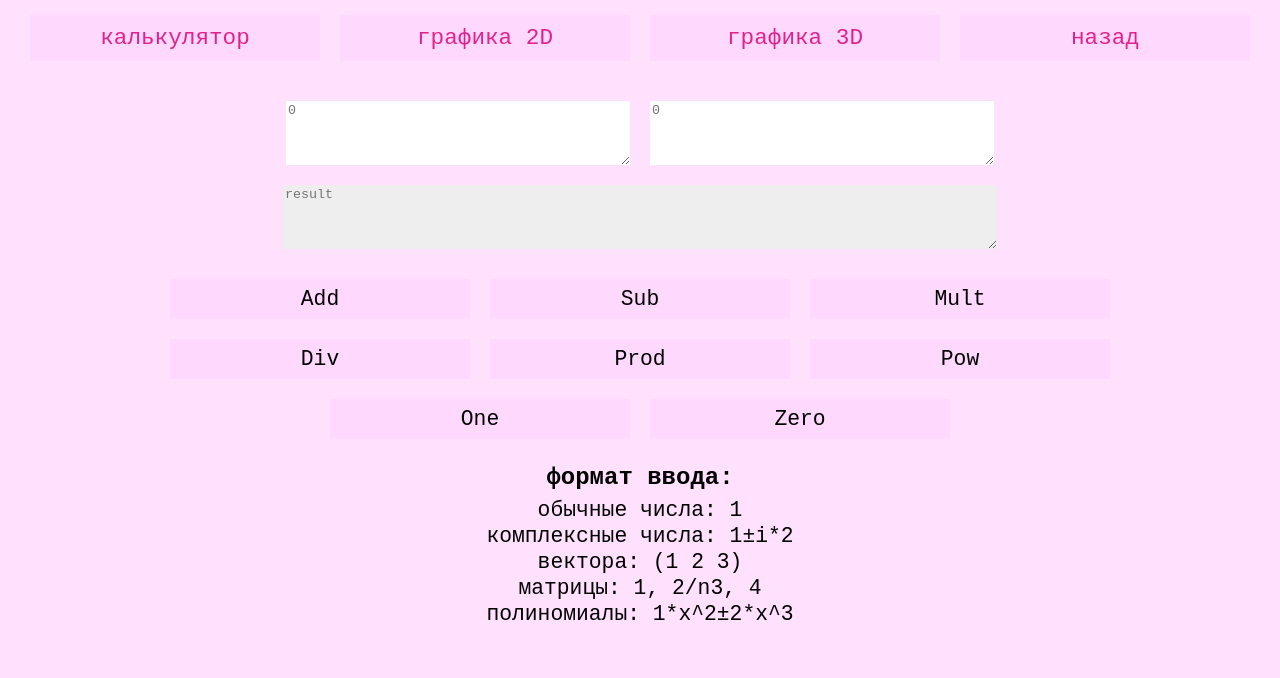
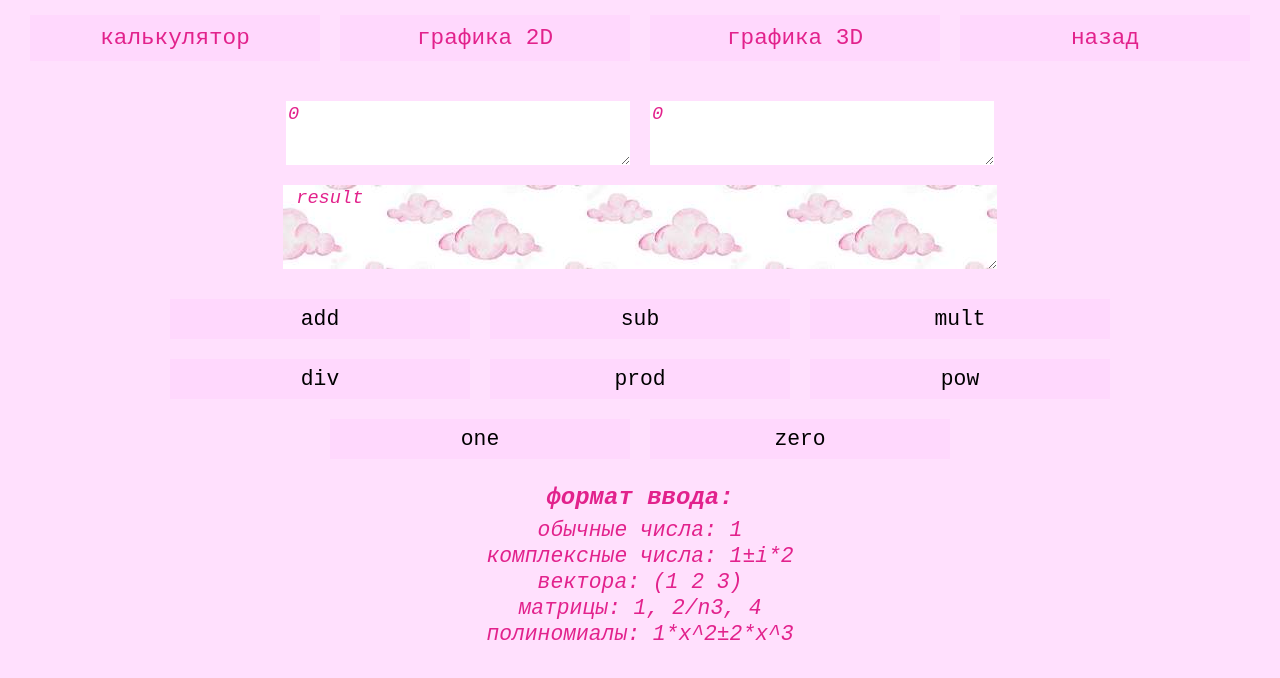
Before and after one commit to Soso4ekkk/voucher, a React (Create React App) app: page / in a window 1280 px wide. Shown: the top 678 px of the page. Built offline with nearby package versions, Linux system fonts and the light colour scheme.

Commit message:
refactored css

```diff
--- a/src/components/calculator/Calculator.js
+++ b/src/components/calculator/Calculator.js
@@ -31,9 +31,9 @@ function Calculator() {
             <div className="textArea">
                 <div className="textArea-row">
                     <textarea
-                    ref={elemA}
-                    className="numbers"
-                    placeholder="0"
+                        ref={elemA}
+                        className="numbers"
+                        placeholder="0"
                     />
                     <textarea
                         ref={elemB}
@@ -45,25 +45,25 @@ function Calculator() {
                     <textarea
                         ref={elemC}
                         className="result"
-                        placeholder="result"
+                        placeholder="&nbsp;result"
                         disabled={true}
                     />
                 </div>
             </div>
             <div className="button-operation">
                 <div className="button-row">
-                    <button onClick={() => operation("add")}>&nbsp;Add&nbsp;</button>
-                    <button onClick={() => operation("sub")}>&nbsp;Sub&nbsp;</button>
-                    <button onClick={() => operation("mult")}>&nbsp;Mult&nbsp;</button>
+                    <button onClick={() => operation("add")}>&nbsp;add&nbsp;</button>
+                    <button onClick={() => operation("sub")}>&nbsp;sub&nbsp;</button>
+                    <button onClick={() => operation("mult")}>&nbsp;mult&nbsp;</button>
                 </div>
                 <div className="button-row">
-                    <button onClick={() => operation("div")}>&nbsp;Div&nbsp;</button>
-                    <button onClick={() => operation("prod")}>&nbsp;Prod&nbsp;</button>
-                    <button onClick={() => operation("pow")}>&nbsp;Pow&nbsp;</button>
+                    <button onClick={() => operation("div")}>&nbsp;div&nbsp;</button>
+                    <button onClick={() => operation("prod")}>&nbsp;prod&nbsp;</button>
+                    <button onClick={() => operation("pow")}>&nbsp;pow&nbsp;</button>
                 </div>
                 <div className="button-row">
-                    <button onClick={() => operation("one")}>&nbsp;One&nbsp;</button>
-                    <button onClick={() => operation("zero")}>&nbsp;Zero&nbsp;</button>
+                    <button onClick={() => operation("one")}>&nbsp;one&nbsp;</button>
+                    <button onClick={() => operation("zero")}>&nbsp;zero&nbsp;</button>
                 </div>
             </div>
             <div className="inputRules">
--- a/src/components/calculator/calculator.css
+++ b/src/components/calculator/calculator.css
@@ -8,6 +8,17 @@
 .textArea {
     display: flex;
     flex-direction: column;
+}
+
+textarea {
+    color: #e2228c;
+    font-size: 14pt;
+}
+
+textarea::placeholder {
+    color: #e2228c;
+    font-size: 14pt;
+    font-style: italic;
 }
 
 .textArea-row {
@@ -37,11 +48,11 @@
 
 .result {
     width: 710px;
-    height: 60px;
+    height: 80px;
     margin: 10px;
     outline: 0;
     border: 0px;
-    background-color: #eee;
+    background: url(../../images/clouds.jpg);
     cursor: url(../../images/auto.png), auto;
 }
 
@@ -84,6 +95,8 @@
     flex-direction: column;
     align-items: center;
     padding: 0px;
+    color: #e2228c;
+    font-style: italic;
     cursor: url(../../images/auto.png), auto;
 }
 
--- a/src/components/graph2D/panel/panel2D.css
+++ b/src/components/graph2D/panel/panel2D.css
@@ -2,7 +2,7 @@
     display: flex;
     flex-direction: column;
     padding: 5px 10px 10px 10px;
-    background-color: #ffc8fc;
+    background: url(../../../images/cloudsCanvas.jpg);
 }
 
 .graph2D-panel-close {
--- a/src/components/graph3D/graph3D.css
+++ b/src/components/graph3D/graph3D.css
@@ -156,8 +156,8 @@ label {
 .keysRules_button p {
     margin: 5px;
     padding: 1px 10px 1px 10px;
-    border: 1px solid #ffffff;
     border-radius: 5px;
+    background: url(../../images/cloudsSmall.jpg);
 }
 
 .keysASD {
--- a/src/modules/canvas/Canvas.js
+++ b/src/modules/canvas/Canvas.js
@@ -53,7 +53,7 @@ class Canvas {
     }
 
     text(str, x, y, colorfill) {
-        this.context.font = '25px serif';
+        this.context.font = 'italic 16pt cursive';
         this.context.fillStyle = colorfill;
         this.context.fillText(str, this.xs(x), this.ys(y));
     }
```
Also changed, not shown: src/images/cloudsSmall.jpg (added).
